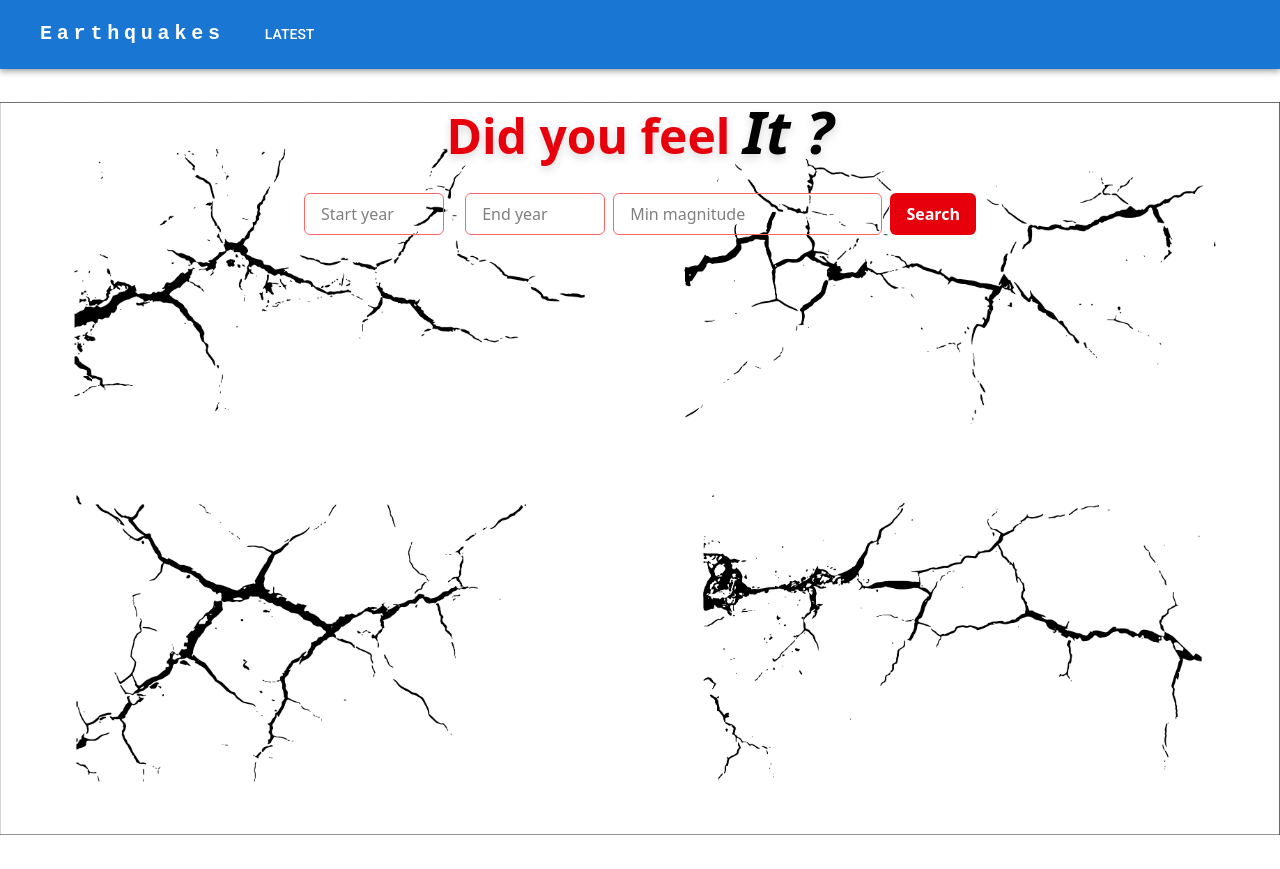
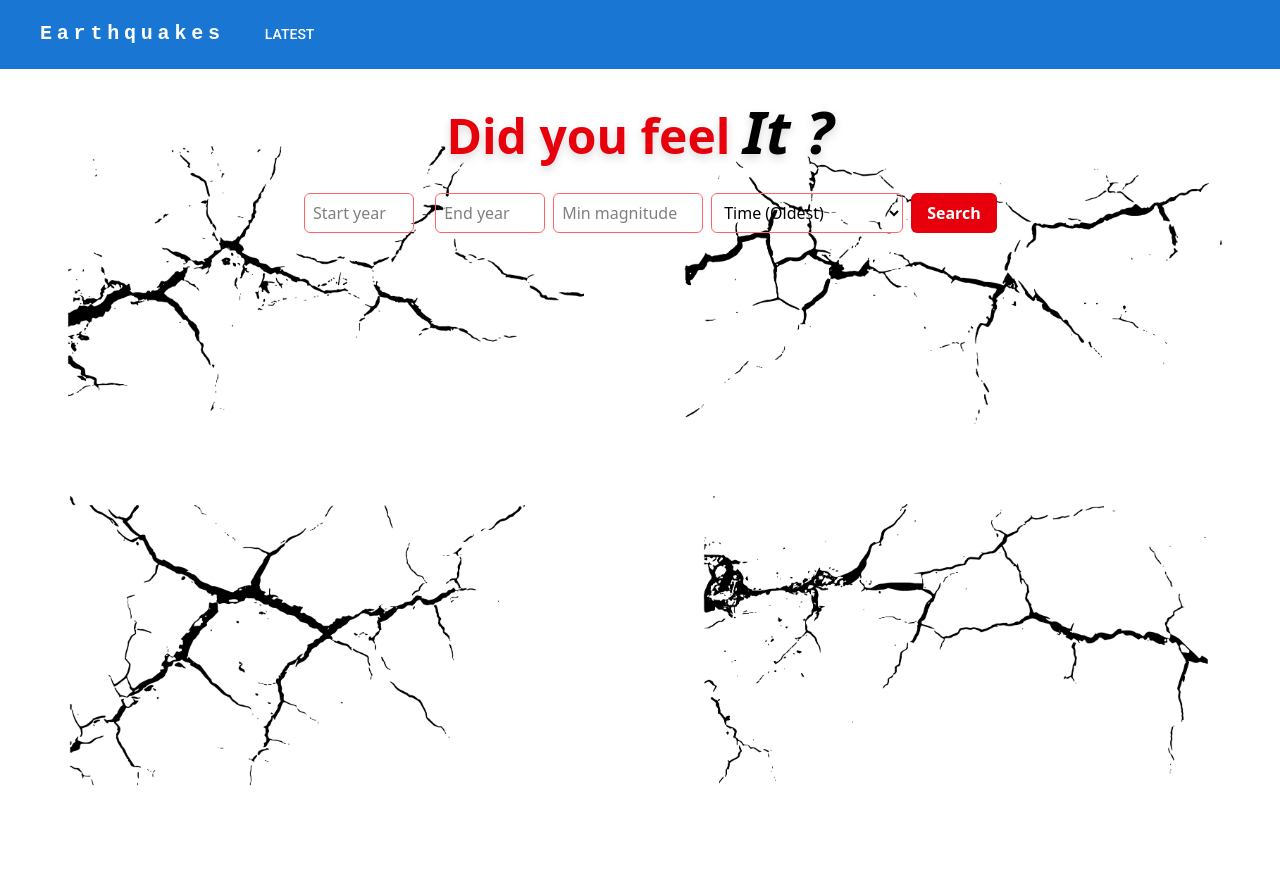
Before and after one commit to peanut101codes/my-dev-work, a Next.js app in the folder earthquakes-app/: page / in a window 1280 px wide. Built offline with nearby package versions, Linux system fonts and the light colour scheme; some icons are missing; what @mui/material-nextjs would draw is missing.

Commit message:
Added pagination on search

```diff
--- a/earthquakes-app/src/actions/search.tsx
+++ b/earthquakes-app/src/actions/search.tsx
@@ -12,20 +12,33 @@ type Earthquake = {
     };
 };
 
-let earthquakes: Earthquake[] = [];
+let earthquakes: Earthquake[] | null = null;
+let selectedParams: { startYear: string; endYear: string; minMagnitude: string; orderBy: string } = {
+    startYear: '',
+    endYear: '',
+    minMagnitude: '',
+    orderBy: ''
+};
 
-export const getEarthquakes = async (): Promise<Earthquake[]> => {
+export const getEarthquakes = async (): Promise<Earthquake[] | null> => {
   await new Promise((resolve) => setTimeout(resolve, 250));
   return Promise.resolve(earthquakes);
 };
+
+export const getSearchParams = async (): Promise<{ startYear: string; endYear: string; minMagnitude: string; orderBy: string }> => {
+   // await new Promise((resolve) => setTimeout(resolve, 250));
+    return Promise.resolve(selectedParams);
+}
 
 export async function searchEarthquakes(formData: FormData): Promise<void | { error: unknown }> {
     const startYear = formData.get('startYear') as string;
     const endYear = formData.get('endYear') as string;
     const minMagnitude = formData.get('minMagnitude') as string;
+    const orderBy = formData.get('orderby') as string || 'time-asc';
+    selectedParams = { startYear, endYear, minMagnitude, orderBy };
 
     const baseUrl = 'https://earthquake.usgs.gov/fdsnws/event/1/query';
-    const params = new URLSearchParams({ format: 'geojson', limit: '12', orderby: 'magnitude' });
+    const params = new URLSearchParams({ format: 'geojson', limit: '84' });
 
     if (startYear && String(startYear).trim() !== '') {
         params.append('starttime', `${startYear}-01-01`);
@@ -35,6 +48,9 @@ export async function searchEarthquakes(formData: FormData): Promise<void | { er
     }
     if (minMagnitude && String(minMagnitude).trim() !== '') {
         params.append('minmagnitude', minMagnitude);
+    }
+    if (orderBy && String(orderBy).trim() !== '') {
+        params.append('orderby', orderBy);
     }
 
     const url = `${baseUrl}?${params.toString()}`;
@@ -58,8 +74,8 @@ export async function searchEarthquakes(formData: FormData): Promise<void | { er
                     time: feature.properties.time,
                 },
             };
-            if (!earthquakes.some(eq => eq.id === earthquake.id)) {
-                earthquakes.push(earthquake);
+            if (!earthquakes?.some(eq => eq.id === earthquake.id)) {
+                earthquakes?.push(earthquake);
             }
         });
     } catch (error) {
--- a/earthquakes-app/src/app/page.tsx
+++ b/earthquakes-app/src/app/page.tsx
@@ -1,21 +1,32 @@
 import SearchForm from "@/components/searchform";
-import { getEarthquakes } from "@/actions/search";
+import { getEarthquakes, getSearchParams } from "@/actions/search";
 import Cards from "@/components/cards";
 
 export default async function Home() {
   const earthquakes = await getEarthquakes();
+  const searchParams = await getSearchParams();
 
   return (
     <div
-      className="bg-[url(/earthquake.jpg)] bg-contain bg-center bg-repeat md:bg-no-repeat"
+      className="bg-[url(/earthquake.jpg)] bg-contain bg-center bg-repeat"
       style={{ minHeight: '100vh' }}
     >
       <main className="w-[min(1440px,100%-4rem)] mx-auto" style={{ padding: '2rem' }}>
         <h1 className="text-5xl font-extrabold text-center text-red-600 drop-shadow-lg mb-8">
           Did you feel <span className="text-6xl text-black italic">It&nbsp;?</span>
         </h1>
-        <SearchForm />
-        <Cards earthquakes={earthquakes} />
+        <SearchForm
+          searchParams={searchParams}
+          key={searchParams.startYear + searchParams.endYear + searchParams.minMagnitude + searchParams.orderBy}
+        />
+        {Array.isArray(earthquakes) && earthquakes.length > 0 ? (
+          <Cards
+            earthquakes={earthquakes}
+            key={new Date().toISOString()}
+          />
+        ) : earthquakes && Array.isArray(earthquakes) && earthquakes.length === 0 ? (
+          <div className="text-center text-gray-800 mt-8 text-xl">No data found</div>
+        ) : null}
       </main>
     </div>
   );
--- a/earthquakes-app/src/components/cards.tsx
+++ b/earthquakes-app/src/components/cards.tsx
@@ -1,4 +1,7 @@
 
+'use client';
+import { useEffect, useState } from 'react';
+import BasicPagination from './pagination';
 import Link from "next/link";
 
 type Earthquake = {
@@ -12,13 +15,25 @@ type Earthquake = {
 };
 
 type CardsProps = {
-    earthquakes: Earthquake[];
+    earthquakes: Earthquake[] | null;
 };
 
-export default function Cards({ earthquakes = [] }: CardsProps) {
+const CARDS_PER_PAGE = 12;
+
+export default function Cards({ earthquakes}: CardsProps) {
+    const [page, setPage] = useState(1);
+    const [earthQuakesLocal, setEarthQuakesLocal] = useState<Earthquake[] | null>(earthquakes);
+
+   useEffect(() => {
+       const startIndex = (page - 1) * CARDS_PER_PAGE;
+       const endIndex = startIndex + CARDS_PER_PAGE;
+       setEarthQuakesLocal(earthquakes?.slice(startIndex, endIndex) || null);
+   }, [page, earthquakes]);
+
     return (
+        <div className='flex flex-col gap-y-8 items-center justify-center'>
             <div className="grid gap-4 grid-cols-1 sm:grid-cols-2 lg:grid-cols-3 xl:grid-cols-4 justify-items-center">
-            {earthquakes.map((eq) => (
+                {earthQuakesLocal?.map((eq) => (
                     <div
                         key={eq.id}
                         className="border border-gray-300 rounded-lg p-4 w-[280px] xl:w-[310px] bg-gray-50 shadow-lg hover:shadow-2xl transition-shadow duration-200 flex flex-col gap-2"
@@ -42,5 +57,12 @@ export default function Cards({ earthquakes = [] }: CardsProps) {
                     </div>
                 ))}
             </div>
+            <BasicPagination
+                cardsPerPage={12}
+                totalCards={earthquakes?.length || 0}
+                page={page}
+                setPage={setPage}
+            />
+        </div>
     );
 }
--- /dev/null
+++ b/earthquakes-app/src/components/pagination.tsx
@@ -0,0 +1,24 @@
+import Pagination from '@mui/material/Pagination';
+//import Stack from '@mui/material/Stack';
+
+type BasicPaginationProps = {
+  cardsPerPage: number;
+  totalCards: number;
+  page: number;
+  setPage: (page: number) => void;
+};
+
+export default function BasicPagination({ cardsPerPage, totalCards, page, setPage }: BasicPaginationProps) {
+  const totalPages = Math.ceil(totalCards / cardsPerPage);
+  const handleChange = (event: React.ChangeEvent<unknown>, value: number) => {
+    setPage(value);
+  };
+
+  return (
+    <>
+      {totalPages > 1 && (
+          <Pagination count={totalPages} color="primary" page={page} onChange={handleChange} />
+      )}
+    </>
+  );
+}
--- a/earthquakes-app/src/components/searchform.tsx
+++ b/earthquakes-app/src/components/searchform.tsx
@@ -3,9 +3,39 @@
 import { searchEarthquakes } from "@/actions/search";
 import SearchButton from "./searchButton";
 
-export default function SearchForm() {
+export interface SearchFormProps {
+  searchParams: {
+    startYear: string;
+    endYear: string;
+    minMagnitude: string;
+    orderBy: string;
+  };
+}
+
+export default function SearchForm({ searchParams }: SearchFormProps) {
   return (
         <form action={async (formData) => {
+            const startYear = formData.get('startYear');
+            if (!startYear || isNaN(Number(startYear))) {
+              const input = document.querySelector('input[name="startYear"]') as HTMLInputElement | null;
+              if (input) {
+                formData.set('startYear', input.placeholder);
+              }
+            }
+            const endYear = formData.get('endYear');
+            if (!endYear || isNaN(Number(endYear))) {
+              const input = document.querySelector('input[name="endYear"]') as HTMLInputElement | null;
+              if (input) {
+                formData.set('endYear', input.placeholder);
+              }
+            }
+            const minMagnitude = formData.get('minMagnitude');
+            if (!minMagnitude || isNaN(Number(minMagnitude))) {
+              const input = document.querySelector('input[name="minMagnitude"]') as HTMLInputElement | null;
+              if (input) {
+                formData.set('minMagnitude', input.placeholder);
+              }
+            }
             const result = await searchEarthquakes(formData);
             if (result && result.error) {
                 alert('Error searching earthquakes: ' + result.error);
@@ -13,35 +43,50 @@ export default function SearchForm() {
           }}
           className="flex flex-col gap-4 mb-8 items-center"
         >
-            <div className="flex w-full max-w-xs gap-2 flex-col sm:flex-row sm:max-w-2xl">
+            <div className="flex w-full max-w-xs gap-2 flex-col md:flex-row md:max-w-2xl">
               <input
               name="startYear"
               type="number"
               min="1900"
               max={new Date().getFullYear()}
-              placeholder="Start year"
-              required
-              className="w-35 px-4 border border-red-400 rounded-md focus:outline-none focus:ring-2 focus:ring-red-400 sm:py-2"
+              placeholder={searchParams.startYear || "Start year"}
+              required={!searchParams.startYear}
+              className="px-2 border border-red-400 rounded-md focus:outline-none focus:ring-2 focus:ring-red-400"
+              style={{ minWidth: '110px' }}
               />
-              <span className="self-center text-gray-600 hidden sm:flex">-</span>
+              <span className="self-center text-gray-600 hidden md:flex">-</span>
               <input
               name="endYear"
               type="number"
               min="1900"
               max={new Date().getFullYear()}
-                placeholder="End year"
-                required
-                className="w-35 px-4 border border-red-400 rounded-md focus:outline-none focus:ring-2 focus:ring-red-400 sm:py-2"
+              placeholder={searchParams.endYear || "End year"}
+              required={!searchParams.endYear}
+              className="px-2 border border-red-400 rounded-md focus:outline-none focus:ring-2 focus:ring-red-400"
+              style={{ minWidth: '110px' }}
               />
               <input
               name="minMagnitude"
               type="number"
               min="0"
+              max="9"
               step="0.1"
-                placeholder="Min magnitude"
-                required
-                className="flex-1 px-4 py-2 border border-red-400 rounded-md focus:outline-none focus:ring-2 focus:ring-red-400"
+              placeholder={searchParams.minMagnitude || "Min magnitude"}
+              required={!searchParams.minMagnitude}
+              className="flex-1 px-2 border border-red-400 rounded-md focus:outline-none focus:ring-2 focus:ring-red-400"
+              style={{ minWidth: '150px' }}
               />
+                <select
+                name="orderby"
+                className="flex-1 px-2 border border-red-400 rounded-md focus:outline-none focus:ring-2 focus:ring-red-400 mb-2 md:mb-0"
+                defaultValue={searchParams.orderBy || 'time-asc'}
+                >
+                <option value="">Order by ...</option>
+                <option value="time">Time (Newest)</option>
+                <option value="time-asc">Time (Oldest)</option>
+                <option value="magnitude">Magnitude (Highest)</option>
+                <option value="magnitude-asc">Magnitude (Lowest)</option>
+                </select>
               <SearchButton />
             </div>
         </form>
```
Also changed, not shown: earthquakes-app/public/earthquake.jpg. Lines whose indentation alone changed are shown as unchanged.
